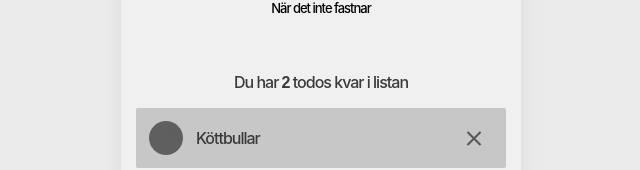
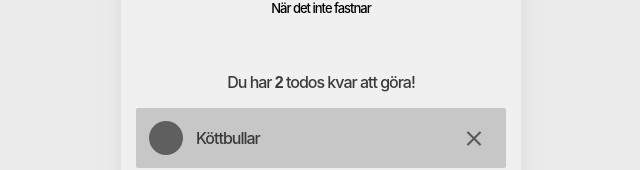
Before and after one commit to Hektor-Byfors/todo-app-vue, a Vue app: page / in a window 1280 px wide. Shown: the part 187-357 px from the top of the page, without its empty margins (319-959 px from the left). Built offline with nearby package versions, Linux system fonts and the light colour scheme.

Commit message:
todo counter is now working

```diff
--- a/src/components/TodoList.vue
+++ b/src/components/TodoList.vue
@@ -1,11 +1,11 @@
 <template>
-    <p class="infop">Du har <span>{{ todoListings.length }}</span> todos kvar i listan</p>
+    <p class="infop">Du har <span>{{ todoListings.length - countingDone() }}</span> todos kvar att göra!</p>
 
     <ul class="ul-list">
         <li v-for="(list, index) in todoListings">
             <button
             v-bind:class="{ checked: list.checked }"
-            v-on:click="toggleShowCheck(list)"
+            v-on:click="toggleShowCheck(list); countingDone()"
             >
             <span class="material-icons">done</span>
             </button>
@@ -54,6 +54,13 @@ methods: {
     },
     removeTodo(index) {
         this.todoListings.splice(index, 1)
+    },
+    countingDone() {
+        let done = 0
+        for(let i = 0; i < this.todoListings.length; i++) {
+            if(this.todoListings[i].checked === true) done++;
+        }
+        return done
     }
 }
 }
```
